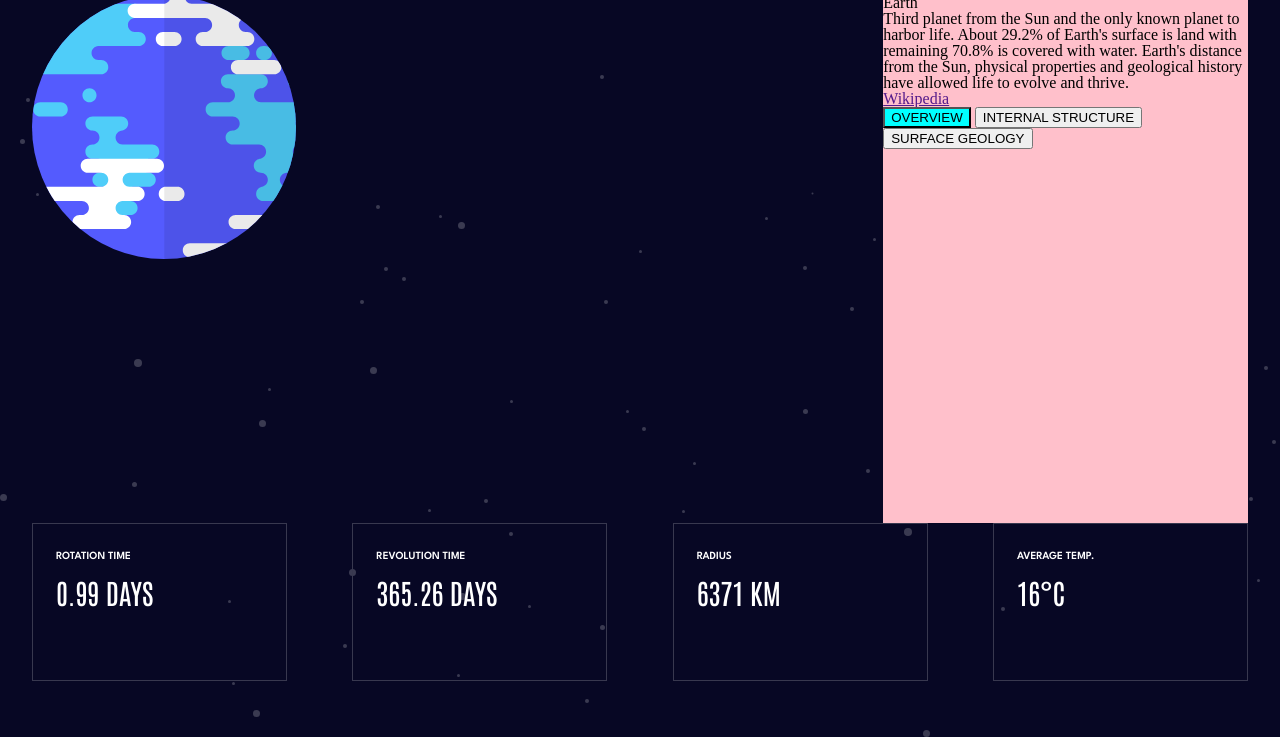
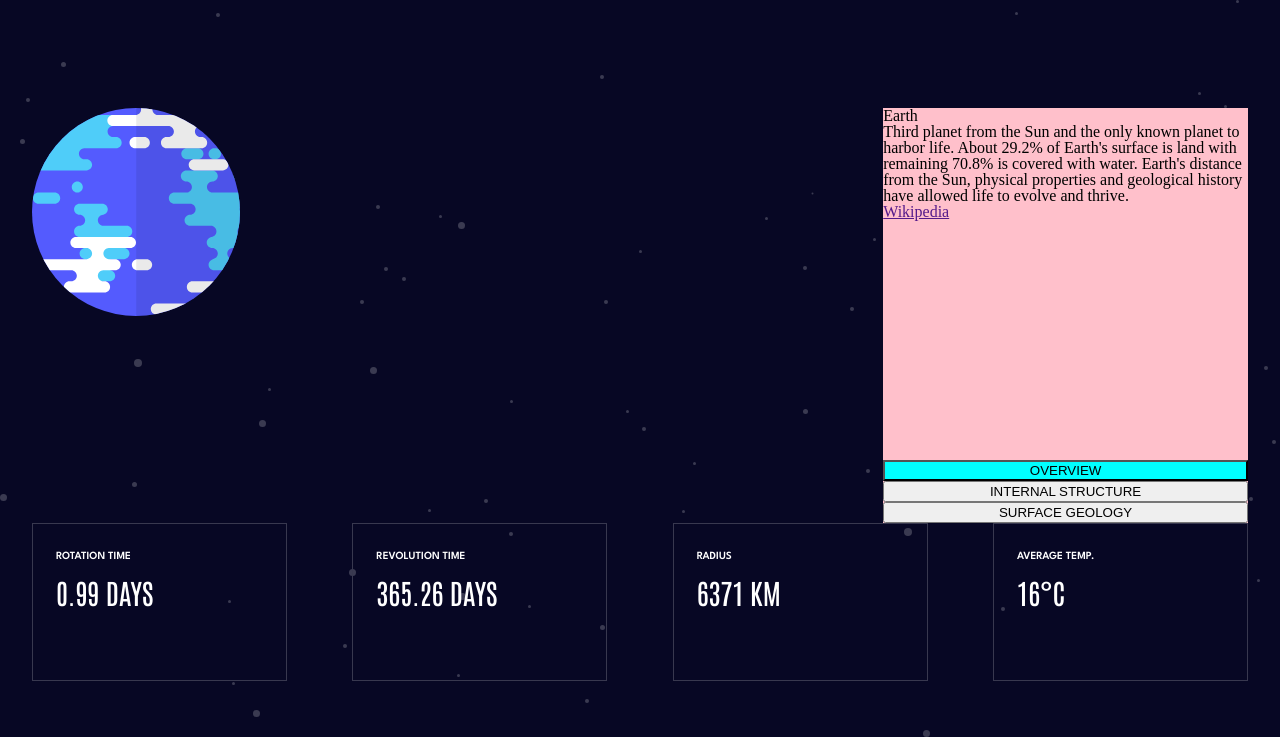
Before and after one commit to andreslopezlu/planets, a website: page index.html in a window 1280 px wide. Shown: the part 63-800 px from the top of the page. Drawn offline with nearby package versions, Linux system fonts and the light colour scheme; files that its build step writes are made by us from their sources; files whose address does not match are found by name.

Commit message:
board styles

```diff
--- a/assets/sass/_planetPortrait.scss
+++ b/assets/sass/_planetPortrait.scss
@@ -3,9 +3,11 @@
   .planet-portrait {
     width: 100%;
     height: 100%;
-    max-height: 550px;
+    max-height: 540px;
     display: flex;
     flex-direction: row;
+    padding-top: 125px;
+    box-sizing: border-box;
 
     &__image {
       width: 70%;
@@ -21,7 +23,21 @@
 
     &__board {
       width: 30%;
+      height: 100%;
+      display: flex;
+      flex-direction: column;
+      justify-content: space-between;
       background-color: pink;
+
+      &__info {
+        height: auto;
+      }
+
+      &__buttons {
+        width: 100%;
+        display: flex;
+        flex-direction: column;
+      }
     }
   }
 
--- a/index.html
+++ b/index.html
@@ -28,9 +28,11 @@
         <img id="planet-second-image" src="">
       </div>
       <div class="planet-portrait__board">
-        <h2 id="planet-name"></h2>
-        <p id="planet-info"></p>
-        <a href="" id="planet-info-source"></a>
+        <div class="planet-portrait__board__info">
+          <h2 id="planet-name"></h2>
+          <p id="planet-info"></p>
+          <a href="" id="planet-info-source"></a>
+        </div>
 
         <div class="planet-portrait__board__buttons">
           <button id="btn-overviewContent" onclick="selectInfoGroup('overviewContent')">OVERVIEW</button>
```
